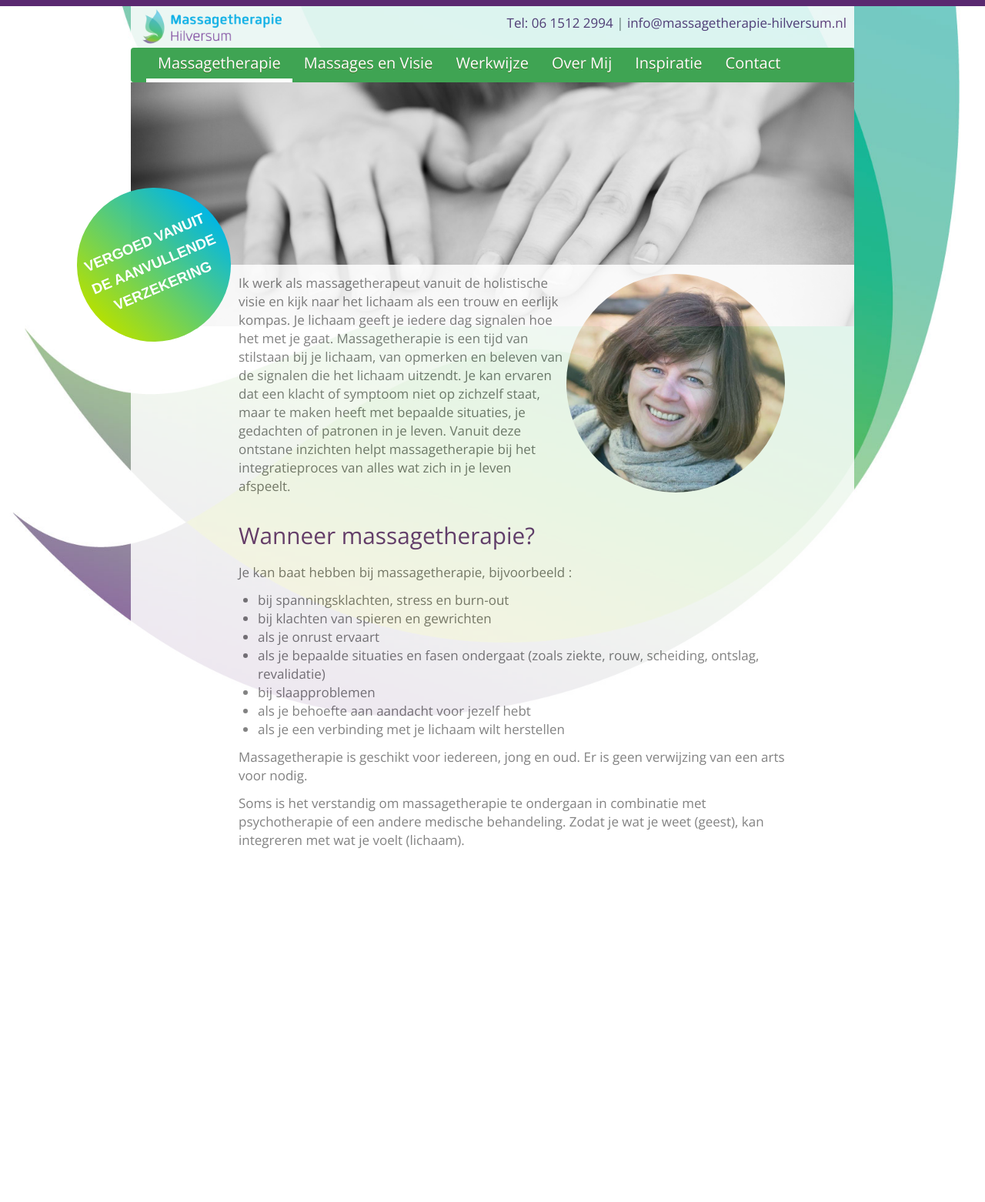
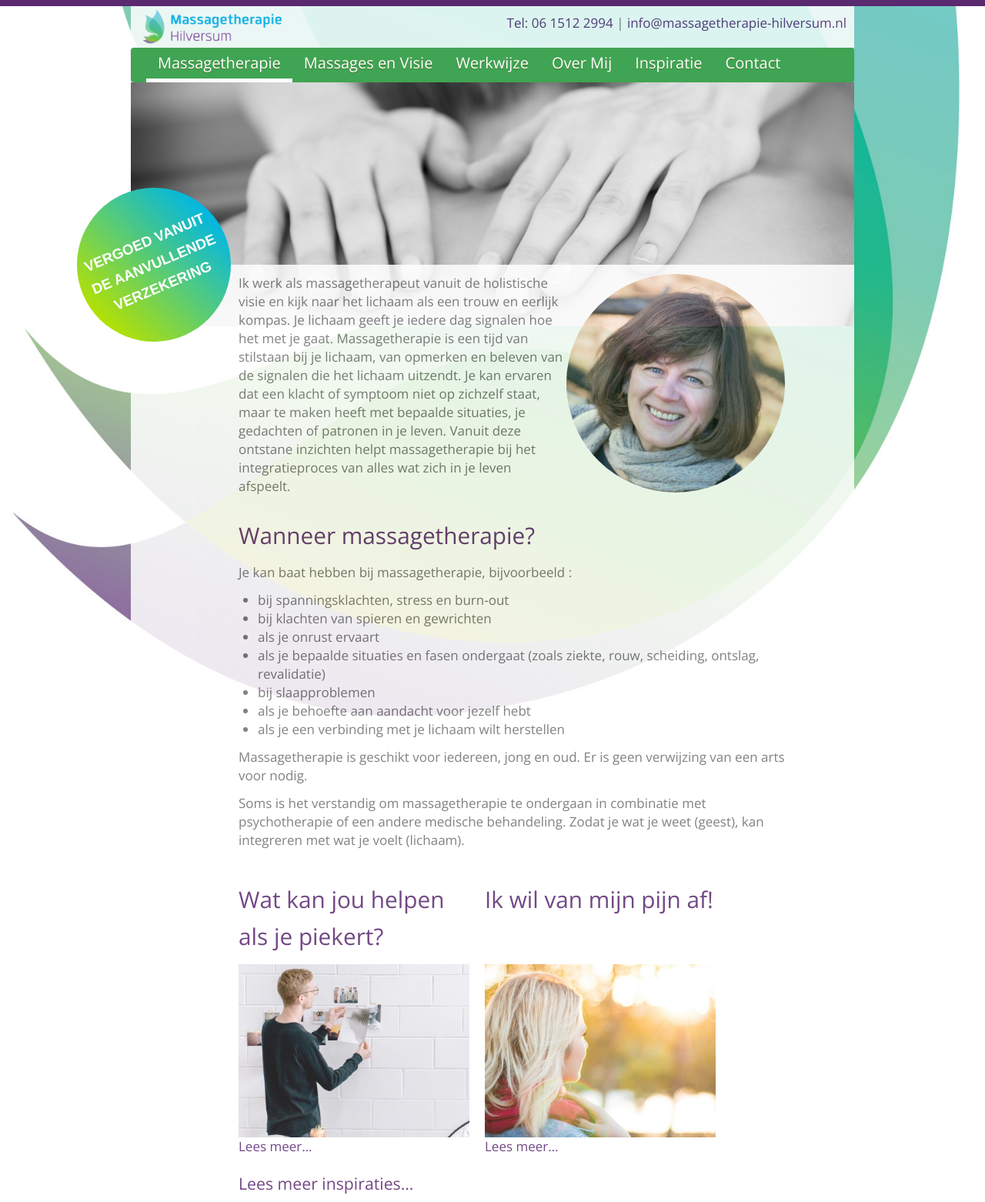
Before and after one commit to pwagland/pwagland.github.io, a Jekyll site: the page built from index.html, in a window 1280 px wide. Shown: the whole page at 77% size. Built offline with Jekyll 4.4.1, drawn with Linux system fonts in a browser that asks for light colours; nearby versions of some CDN libraries; before the commit the page ends 1116 px from its top, so only the background shows below that.

Commit message:
Add latest two blog posts to the landing page, and update CSS so that the blog page looks more regular.

```diff
--- a/index.html
+++ b/index.html
@@ -54,4 +54,24 @@ navorder: 2
           <p>Soms is het verstandig om massagetherapie te ondergaan in combinatie met psychotherapie of een andere medische behandeling. Zodat je wat je weet&nbsp;(geest), kan integreren met wat je voelt&nbsp;(lichaam).</p>
         </div>
       </div> <!-- /row -->
+      <div class="row">
+        <div class="indentedText">
+          {% for post in site.posts limit:2 %}
+            {% capture thecycle %}{% cycle 'odd', 'even' %}{% endcapture %}
+            {% if thecycle == 'odd' %}
+              <div class="row">
+            {% endif %}
+                <div class="span4">
+                  <a href="{{ post.url }}">
+                    <h2 class="postTitle">{{ post.title }}</h2>
+                  <img src="{{post.img}}"/>
+                  <p>Lees meer…</a></p>
+              </div>
+            {% if thecycle == 'even' or forloop.last %}
+              </div>
+            {% endif %}
+          {% endfor %}
+          <h4><a href="inspiratie.html">Lees meer inspiraties…</a></h4>
+        </div>
+      </div>
     </div> <!-- /container -->
```
Also changed, not shown: inspiratie.html (+6 -8 lines), css/bootstrap.css.
